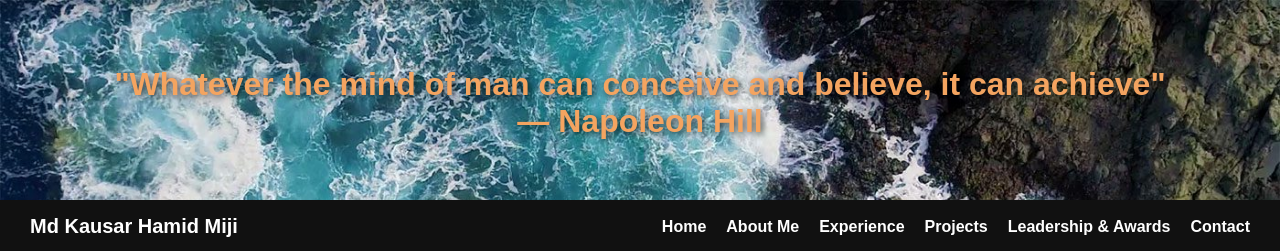
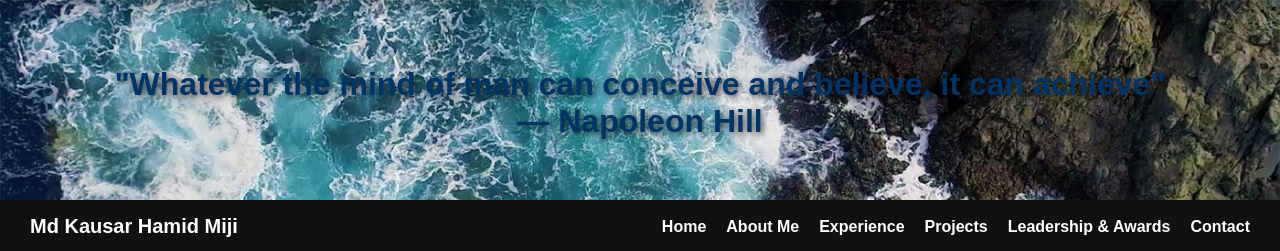
Before and after one commit to git-miji/git-miji.github.io, a plain HTML site: page index.html in a window 1280 px wide. Shown: the top 251 px of the page. Drawn offline with Linux system fonts and the light colour scheme.

Commit message:
Update index.html

```diff
--- a/index.html
+++ b/index.html
@@ -33,8 +33,9 @@
       transform: translateX(-50%);
       color: white;
       font-size: 32px;
-      /*color: #C2B280; */ /* sand color */
-      color: #F4A460; /* sandy brown */
+      color: #003366; /* dark blue */
+    /* sand color: #C2B280; */
+    /* sandy brown   color: #F4A460; */
       font-weight: bold;
       text-align: center;
       text-shadow: 2px 2px 6px rgba(0,0,0,0.7);
```
